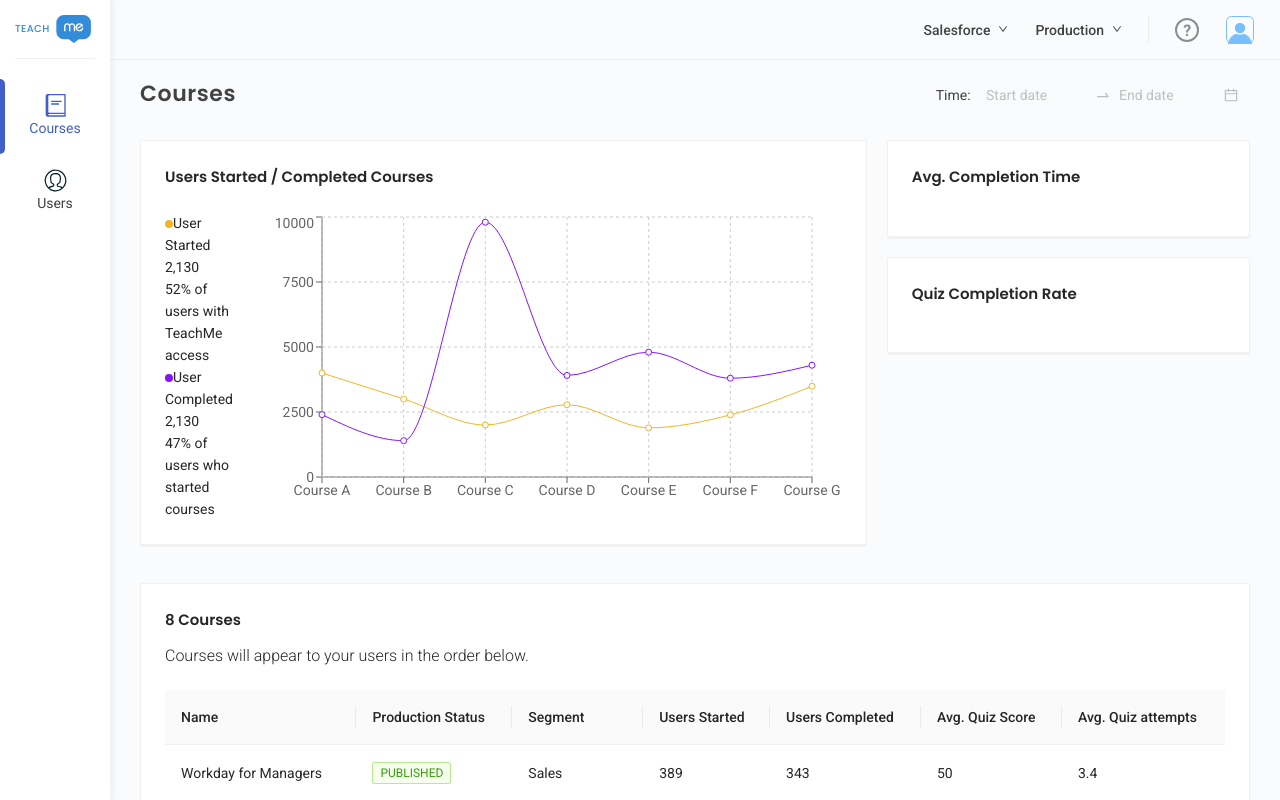
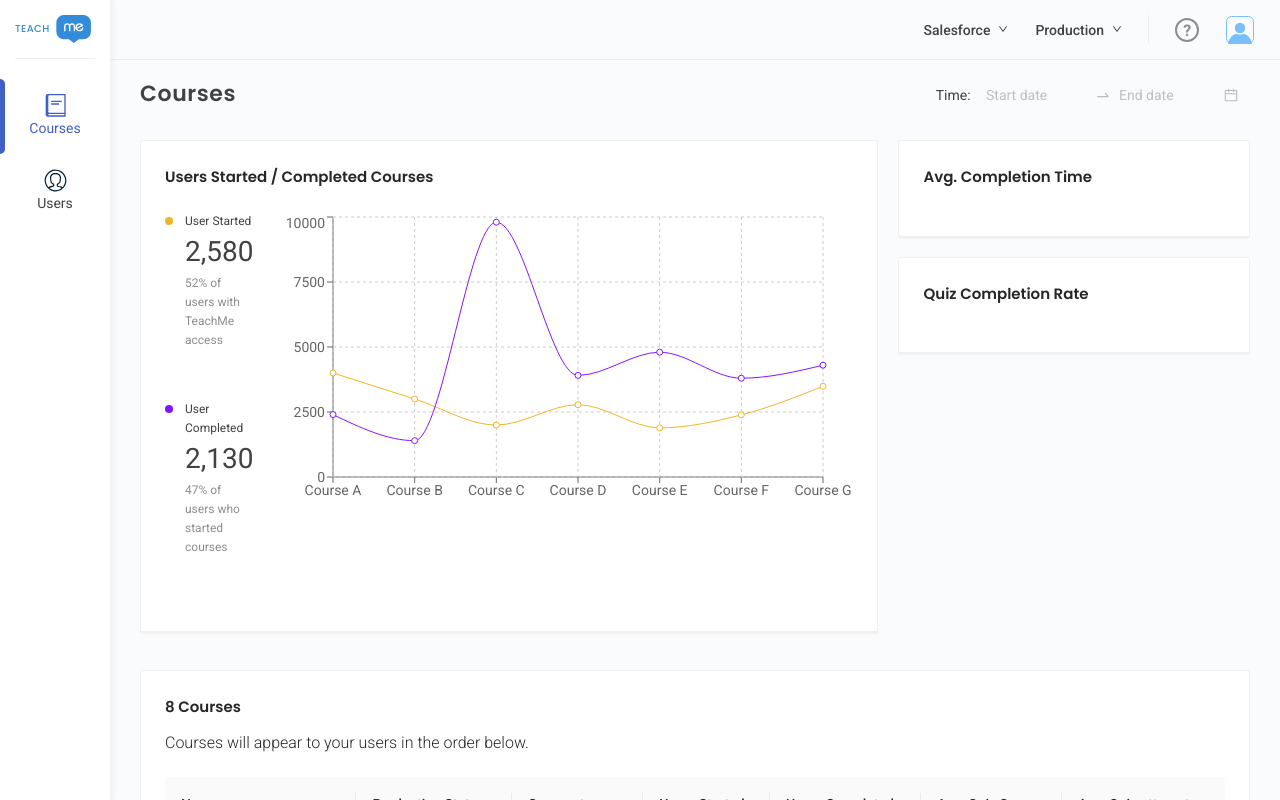
Before and after one commit to delta94/teachme-admin, a React (Create React App) app: page /courses in a window 1280 px wide. Built offline with nearby package versions, Linux system fonts and the light colour scheme.

Commit message:
Adding styles to WMLegend CoursesStatusChart according to the design

```diff
--- a/src/components/Screen/CoursesScreen/CoursesStatusChart/index.tsx
+++ b/src/components/Screen/CoursesScreen/CoursesStatusChart/index.tsx
@@ -16,23 +16,26 @@ const data = [
   { course: 'Course G', 'Users Started': 3490, 'Users Completed': 4300, amt: 2100 },
 ];
 
+const LegendContent = ({ number, description }: { number: number; description?: string }) => {
+  return (
+    <div className={classes['chart-legend-content']}>
+      <span className={classes['legend-number']}>{new Intl.NumberFormat().format(number)}</span>
+      <span className={classes['legend-description']}>{description}</span>
+    </div>
+  );
+};
+
 export default function CoursesStatusChart({ title }: { title?: ReactElement | string }) {
   return (
     <WMCard title={title}>
       <div className={classes['courses-status']}>
         <div className={classes['chart-legend']}>
-          <WMLegend
-            title="User Started"
-            dotStatusColor="#F2B529"
-            description="52% of users with TeachMe access"
-            number={2580}
-          />
-          <WMLegend
-            title="User Completed"
-            dotStatusColor="#8812FF"
-            description="47% of users who started courses"
-            number={2130}
-          />
+          <WMLegend title="User Started" dotStatusColor="#F2B529">
+            <LegendContent number={2580} description="52% of users with TeachMe access" />
+          </WMLegend>
+          <WMLegend title="User Completed" dotStatusColor="#8812FF">
+            <LegendContent number={2130} description="47% of users who started courses" />
+          </WMLegend>
         </div>
         <LineChart
           width={600}
--- a/src/components/Screen/CoursesScreen/CoursesStatusChart/style.module.scss
+++ b/src/components/Screen/CoursesScreen/CoursesStatusChart/style.module.scss
@@ -5,4 +5,20 @@
   .chart-legend {
     flex: 1 3;
   }
+
+  .chart-legend-content {
+    display: flex;
+    flex-direction: column;
+    color: var(--neutral900);
+    margin-bottom: 50px;
+
+    .legend-number {
+      font-size: 28px;
+    }
+
+    .legend-description {
+      font-size: 12px;
+      color: var(--neutral500);
+    }
+  }
 }
--- a/src/components/common/StatusDot/index.tsx
+++ b/src/components/common/StatusDot/index.tsx
@@ -12,12 +12,14 @@ export enum DotType {
 export default function StatusDot({
   type,
   dotColor,
+  className,
 }: {
   type: DotType;
   dotColor?: string;
+  className?: string;
 }): JSX.Element {
   const isCustomDotStatus = type === DotType.Custom && dotColor;
   const customStyle = isCustomDotStatus ? { backgroundColor: dotColor } : undefined;
 
-  return <span style={customStyle} className={cc([classes.dot, classes[type]])} />;
+  return <span style={customStyle} className={cc([classes.dot, classes[type], className])} />;
 }
--- a/src/components/common/WMLegend/index.tsx
+++ b/src/components/common/WMLegend/index.tsx
@@ -10,31 +10,29 @@ export interface IWMLegend {
   className?: string;
   title: string;
   dotStatusColor: string;
-  number?: number;
-  description?: string;
   children?: string | ReactElement;
 }
 
 export default function WMLegend({
   className,
   title,
-  number,
   dotStatusColor,
-  description,
   children,
 }: IWMLegend): JSX.Element {
   return (
     <div className={cc([classes['legend'], className])}>
       <Header className={classes['legend-header']}>
         <>
-          {dotStatusColor && <StatusDot type={DotType.Custom} dotColor={dotStatusColor} />}
+          {dotStatusColor && (
+            <StatusDot
+              className={classes['legend-dot-status']}
+              type={DotType.Custom}
+              dotColor={dotStatusColor}
+            />
+          )}
           <span className={classes['legend-title']}>{title}</span>
         </>
       </Header>
-      {number && (
-        <span className={classes['legend-number']}>{new Intl.NumberFormat().format(2130)}</span>
-      )}
-      {description && <span className={classes['legend-description']}>{description}</span>}
       {children}
     </div>
   );
--- a/src/components/common/WMLegend/style.module.scss
+++ b/src/components/common/WMLegend/style.module.scss
@@ -1,16 +1,15 @@
 .legend {
   display: flex;
   flex-direction: column;
+  padding-left: 20px;
 
   &-header {
-  }
+    font-size: 12px;
+    color: var(--neutral900);
 
-  &-title {
-  }
-
-  &-number {
-  }
-
-  &-description {
+    .legend-dot-status {
+      margin-left: -20px;
+      margin-right: 12px;
+    }
   }
 }
```
